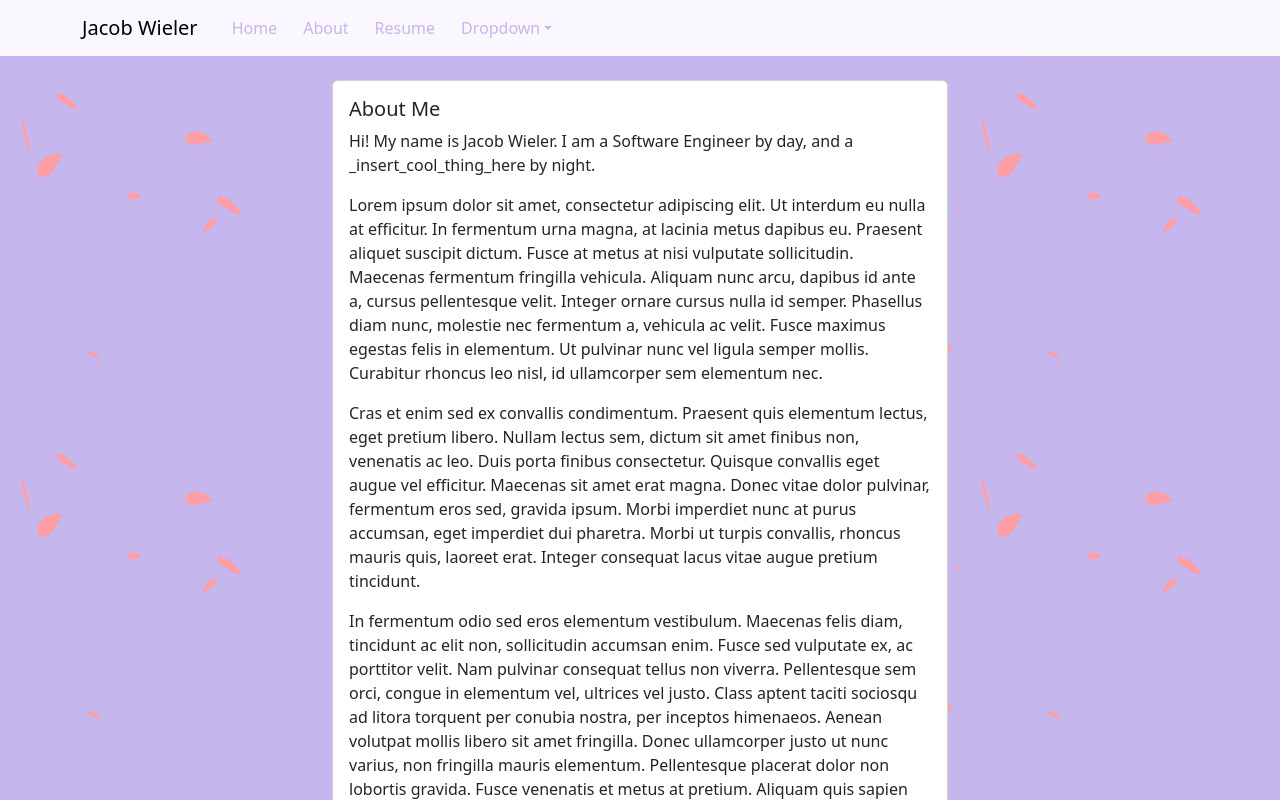
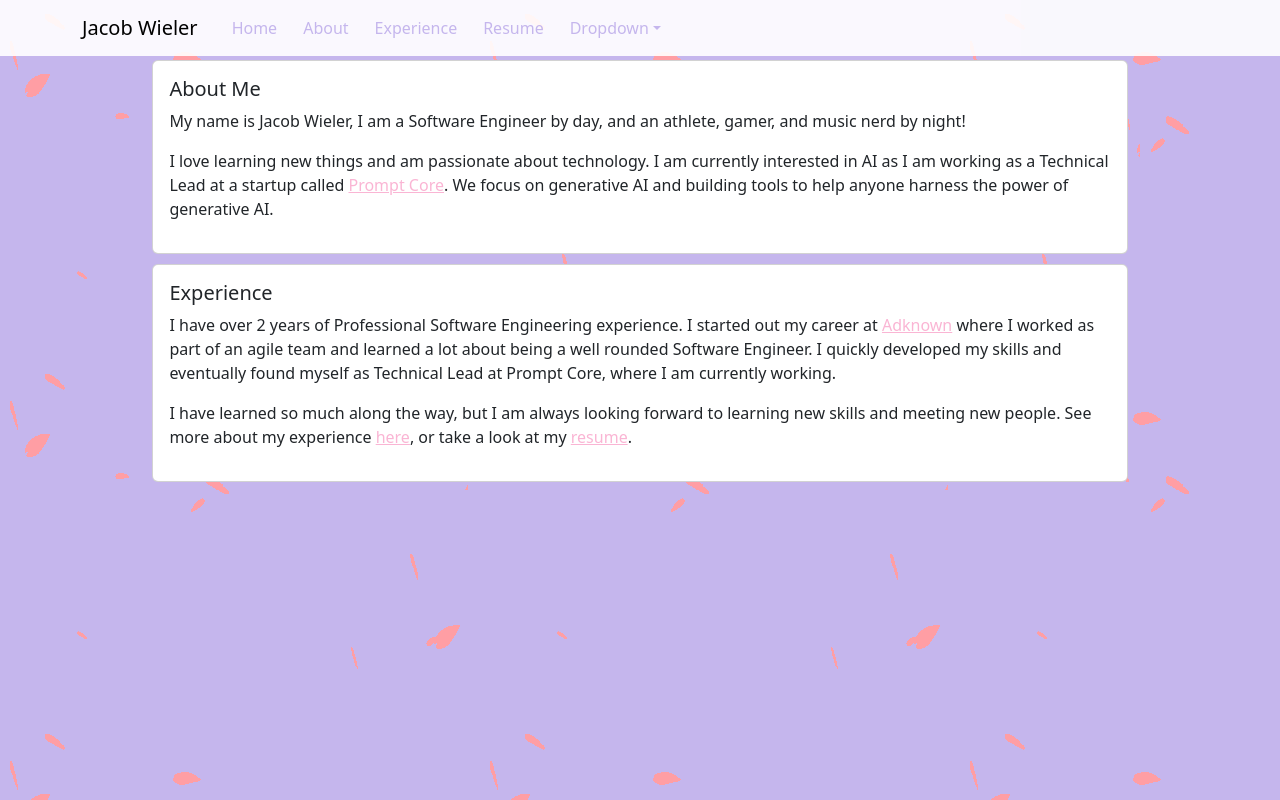
Before and after one commit to jwieler/portfolio, a React (Vite) app: page /about in a window 1280 px wide. Shown: the top 800 px of the page. Built offline with nearby package versions, Linux system fonts and the light colour scheme.

Commit message:
- added content to about page - added logic to parse text and insert links where defined

```diff
--- a/src/App.tsx
+++ b/src/App.tsx
@@ -17,6 +17,7 @@ const App = () => (
             {/* Define your routes */}
             <Route path="/" Component={() => <Home />} />
             <Route path="/about" Component={() => <About />} />
+            <Route path="/experience" Component={() => <About />} />
           </Routes>
         </Suspense>
       </div>
--- /dev/null
+++ b/src/components/Footer/Footer.tsx
@@ -0,0 +1,11 @@
+import { Navbar } from "react-bootstrap";
+
+interface FooterProps {
+
+};
+
+const Footer: React.FC<FooterProps> = () => {
+    return <Navbar />
+};
+
+export default Footer;
--- a/src/components/Header/Header.tsx
+++ b/src/components/Header/Header.tsx
@@ -14,7 +14,7 @@ interface HeaderProps {
 
 const Header: React.FC<HeaderProps> = ({ title }) => {
   return (
-    <Navbar expand="lg" sticky="top" className="navbar">
+    <Navbar expand="lg" className="navbar" fixed='top'>
     <Container>
       <Navbar.Brand href="/">{title}</Navbar.Brand>
       <Navbar.Toggle aria-controls="basic-navbar-nav" />
@@ -22,6 +22,7 @@ const Header: React.FC<HeaderProps> = ({ title }) => {
         <Nav className="me-auto">
           <Nav.Link href="/">Home</Nav.Link>
           <Nav.Link href="/about">About</Nav.Link>
+          <Nav.Link href="/experience">Experience</Nav.Link>
           <Nav.Link href="/src/assets/Resume.pdf">Resume</Nav.Link>
           <NavDropdown title="Dropdown" id="basic-nav-dropdown">
             <NavDropdown.Item href="#action/3.1">Action</NavDropdown.Item>
--- /dev/null
+++ b/src/components/TextCard/GenericCard.tsx
@@ -0,0 +1,83 @@
+import { Card } from "react-bootstrap"
+import React from "react"
+
+interface GenericCardProps {
+    text: string,
+    title: string | null | undefined,
+};
+
+
+const renderTextWithLinksInParagraph = (text: string): JSX.Element => {
+    const linkRegex = /<a\s+(?:[^>]*?\s+)?href="([^"]*)"[^>]*>(.*?)<\/a>/g;
+    const elements: JSX.Element[] = [];
+    let lastIndex = 0;
+    let match;
+
+    // Find all <a> tags in the input text
+    while ((match = linkRegex.exec(text)) !== null) {
+      const [fullMatch, href, linkText] = match;
+
+      let target;
+      if (!href.startsWith('/')) {
+        target = "_blank";
+      }
+
+      // Add text before <a> tag
+      const beforeLinkText = text.substring(lastIndex, match.index);
+      if (beforeLinkText) {
+        elements.push(<span key={`text-${lastIndex}`}>{beforeLinkText}</span>);
+      }
+
+      // Add <a> tag
+      elements.push(
+        <a key={`link-${lastIndex}`} href={href} rel="noopener noreferrer" target={target}>
+            {linkText}
+        </a>
+      );
+
+      lastIndex = match.index + fullMatch.length;
+    }
+
+    // Add remaining text after the last <a> tag (if any)
+    const remainingText = text.substring(lastIndex);
+    if (remainingText) {
+      elements.push(<span key={`text-${lastIndex}`}>{remainingText}</span>);
+    }
+
+    // Render paragraph with links
+    return <span>{elements}</span>;
+  };
+
+
+const createParagraphs = (text: string) => {
+    const parts = text.split('\n');
+
+    let paragraphs = [];
+    for (const p of parts) {
+        paragraphs.push(
+            <p>
+                {renderTextWithLinksInParagraph(p)}
+            </p>
+        );
+    }
+
+    return paragraphs;
+}
+
+const GenericCard: React.FC<GenericCardProps> = ({title, text}) => {
+    const paragraphs = createParagraphs(text);
+    return (
+        <Card>
+            <Card.Body>
+                {title?.length && (
+                    <Card.Title>
+                        {title}
+                    </Card.Title>
+                )}
+                {paragraphs}
+            </Card.Body>
+        </Card>
+    )
+}
+
+export default GenericCard;
--- a/src/pages/About.css
+++ b/src/pages/About.css
@@ -1,3 +1,7 @@
 .row {
     background-image: url('../../src/assets/flowing.gif');
 }
+
+a {
+    color: var(--secondary-color)
+}
--- a/src/pages/About.tsx
+++ b/src/pages/About.tsx
@@ -2,41 +2,34 @@ import React from "react"
 import Header from "../components/Header/Header";
 import { Card, Col, Container, Row } from "react-bootstrap";
 import './About.css';
+import GenericCard from "../components/TextCard/GenericCard";
 
 interface AboutProps {
 
 };
 
+const ABOUT_ME_TEXT = `My name is Jacob Wieler, I am a Software Engineer by day, and an athlete, gamer, and music nerd by night!\n
+I love learning new things and am passionate about technology. I am currently interested in AI as I am working as a Technical Lead at a startup called <a href="https://promptcore.ai">Prompt Core</a>. We focus on generative AI and building tools to help anyone harness the power of generative AI.
+`;
+
+const EXPERIENCE_TEXT = `I have over 2 years of Professional Software Engineering experience. I started out my career at <a href="https://adknown.com">Adknown</a> where I worked as part of an agile team and learned a lot about being a well rounded Software Engineer. I quickly developed my skills and eventually found myself as Technical Lead at Prompt Core, where I am currently working.
+I have learned so much along the way, but I am always looking forward to learning new skills and meeting new people. See more about my experience <a href="/experience">here</a>, or take a look at my <a href="/src/assets/Resume.pdf">resume</a>.`;
+
 const About: React.FC<AboutProps> = () => {
     return (
-        <>
+        <div className="row" style={{ height: '100vh' }}>
             <Header title="Jacob Wieler" />
-            <br />
-            <Container fluid >
-                <Row className="row" style={{height: '100vh', display: 'flex', justifyContent: 'center'}}>
-                    <Col xs={12} md={6}>
-                    <Card>
-                        <Card.Body>
-                            <Card.Title>
-                                About Me
-                            </Card.Title>
-                            <p>Hi! My name is Jacob Wieler. I am a Software Engineer by day, and a _insert_cool_thing_here by night.</p>
-
-                            <p>Lorem ipsum dolor sit amet, consectetur adipiscing elit. Ut interdum eu nulla at efficitur. In fermentum urna magna, at lacinia metus dapibus eu. Praesent aliquet suscipit dictum. Fusce at metus at nisi vulputate sollicitudin. Maecenas fermentum fringilla vehicula. Aliquam nunc arcu, dapibus id ante a, cursus pellentesque velit. Integer ornare cursus nulla id semper. Phasellus diam nunc, molestie nec fermentum a, vehicula ac velit. Fusce maximus egestas felis in elementum. Ut pulvinar nunc vel ligula semper mollis. Curabitur rhoncus leo nisl, id ullamcorper sem elementum nec.</p>
-
-                            <p>Cras et enim sed ex convallis condimentum. Praesent quis elementum lectus, eget pretium libero. Nullam lectus sem, dictum sit amet finibus non, venenatis ac leo. Duis porta finibus consectetur. Quisque convallis eget augue vel efficitur. Maecenas sit amet erat magna. Donec vitae dolor pulvinar, fermentum eros sed, gravida ipsum. Morbi imperdiet nunc at purus accumsan, eget imperdiet dui pharetra. Morbi ut turpis convallis, rhoncus mauris quis, laoreet erat. Integer consequat lacus vitae augue pretium tincidunt.</p>
-
-                            <p>In fermentum odio sed eros elementum vestibulum. Maecenas felis diam, tincidunt ac elit non, sollicitudin accumsan enim. Fusce sed vulputate ex, ac porttitor velit. Nam pulvinar consequat tellus non viverra. Pellentesque sem orci, congue in elementum vel, ultrices vel justo. Class aptent taciti sociosqu ad litora torquent per conubia nostra, per inceptos himenaeos. Aenean volutpat mollis libero sit amet fringilla. Donec ullamcorper justo ut nunc varius, non fringilla mauris elementum. Pellentesque placerat dolor non lobortis gravida. Fusce venenatis et metus at pretium. Aliquam quis sapien sollicitudin, interdum massa a, iaculis nibh. Curabitur sed eros euismod, bibendum massa varius, posuere neque. Nunc laoreet urna lorem, at eleifend diam dignissim in. Aenean rutrum convallis nisi, vitae ultricies lectus malesuada vel.</p>
-
-                            <p>Morbi ac lobortis metus. Maecenas id tincidunt justo. Etiam sed erat ut sapien aliquam congue. Etiam luctus laoreet massa, nec faucibus tortor hendrerit ultricies. Praesent blandit eget ipsum facilisis rutrum. Fusce pretium elit sit amet arcu egestas, vel faucibus sapien iaculis. Phasellus turpis ante, cursus in faucibus at, accumsan quis dui. Nam consectetur ultrices augue, ultrices suscipit sem porttitor id.</p>
-
-                            <p>Nam pharetra id eros ut sodales. In hac habitasse platea dictumst. Etiam ullamcorper iaculis molestie. Aenean vehicula vel eros id tristique. Integer ut diam tincidunt ligula egestas finibus. Sed ligula ante, fermentum ac purus quis, feugiat lobortis risus. Vestibulum laoreet ligula non tempor faucibus. Fusce nec condimentum nibh, sodales hendrerit odio. In nec condimentum enim, faucibus vehicula ligula. Lorem ipsum dolor sit amet, consectetur adipiscing elit. Integer in eleifend metus, non convallis metus.</p>
-                        </Card.Body>
-                    </Card>
+            <Container fluid style={{ maxWidth: '80%', marginTop: '50px'}}>
+                <Row style={{display: 'flex', justifyContent: 'center', alignContent: 'flex-start', margin: '10px'}}>
+                    <Col xs={12} style={{ marginBottom: '10px'}}>
+                        <GenericCard title="About Me" text={ABOUT_ME_TEXT} />
+                    </Col>
+                    <Col xs={12}>
+                        <GenericCard title="Experience" text={EXPERIENCE_TEXT} />
                     </Col>
                 </Row>
             </Container>
-        </>
+        </div>
 
     );
 }
--- a/src/pages/Home.css
+++ b/src/pages/Home.css
@@ -24,3 +24,8 @@
 .scrim h4 {
     color: whitesmoke;
 }
+
+.name {
+    font-family: 'Brush Script MT', cursive;
+    text-shadow: 1px 1px 2px black;
+}
--- a/src/pages/Home.tsx
+++ b/src/pages/Home.tsx
@@ -4,6 +4,7 @@ import Row from 'react-bootstrap/Row';
 import Col from 'react-bootstrap/Col';
 import Header from '../components/Header/Header';
 import Carousel from '../components/carousel/Carousel';
+import Footer from "../components/Footer/Footer";
 import './Home.css';
 
 interface HomeProps {
@@ -18,8 +19,8 @@ const Home: React.FC<HomeProps> = () => {
                 <Row style={{height: '100vh', display: 'flex', justifyContent: 'center', alignItems: 'center'}}>
                     <div className="backgroundImage" style={{ height: '100%', display: 'flex', justifyContent: 'center', alignItems: 'center'}}>
                         <div className="scrim">
-                            <h1>Jacob Wieler</h1>
-                            <h4>Software Engineer</h4>
+                            <h1 className="name">Jacob Wieler</h1>
+                            <h4 className="name">Software Engineer</h4>
                         </div>
                     </div>
                 </Row>
@@ -29,6 +30,7 @@ const Home: React.FC<HomeProps> = () => {
                     </Col>
                 </Row>
             </Container>
+            <Footer/>
         </>
     );
 }
```
Also changed, not shown: 1 other file (tests, documents, lock files or other folders).
